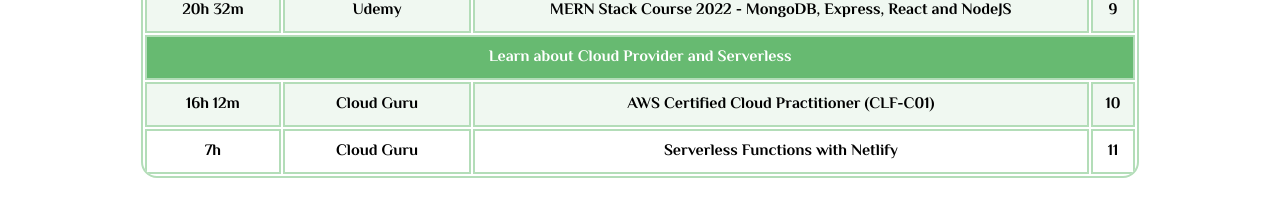
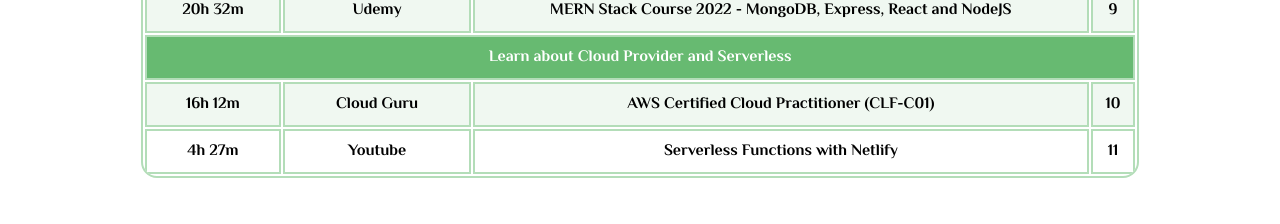
Before and after one commit to KalbonyanElmarsos/AlbonyanWebsite, a React (Create React App) app: page / in a window 1280 px wide. Shown: the part 2300-2524 px from the top of the page. Built offline with nearby package versions, Linux system fonts and the light colour scheme.

Commit message:
change link of serverless course to youtube

```diff
--- a/src/component/subject/Subject.jsx
+++ b/src/component/subject/Subject.jsx
@@ -120,10 +120,10 @@
           />
           <TrCourse
             number="11"
-            link="https://www.udemy.com/course/serverless-functions-with-netlify/?referralCode=D20939E2CD569529F2AB"
+            link="https://www.youtube.com/watch?v=AfAZ33XjIBU&feature=youtu.be&ab_channel=CodingAddict"
             name="Serverless Functions with Netlify"
-            platFrom="Cloud Guru"
-            hours="7h"
+            platFrom="Youtube"
+            hours="4h 27m"
           />
           {/* </>
           ) : (
```
